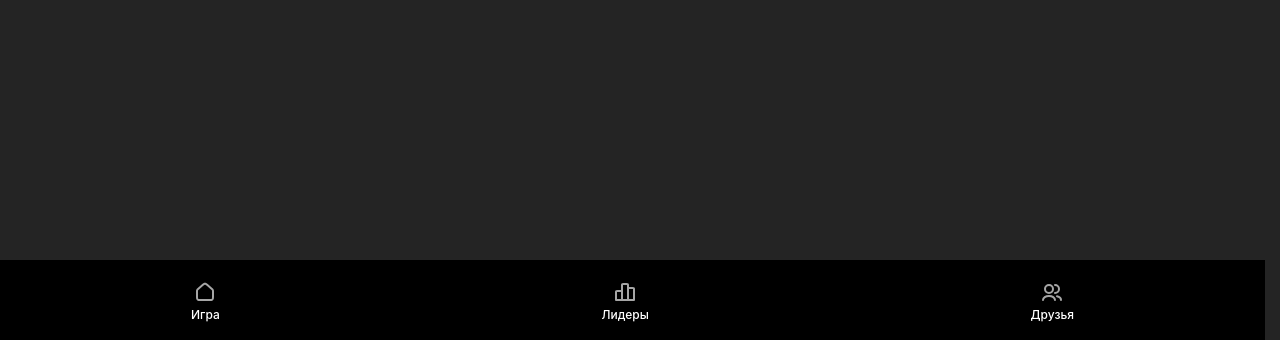
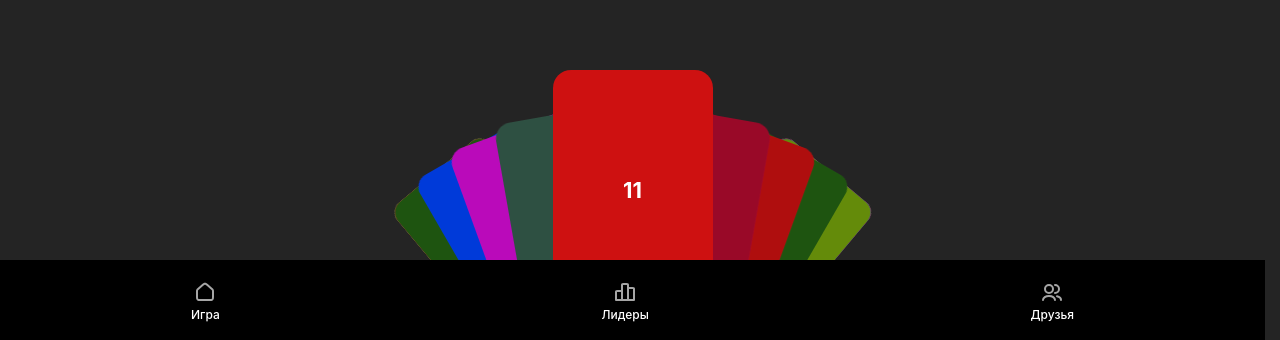
Before and after one commit to apocalipsizzz/tg-mini-app, a React (Vite) app: page / in a window 1280 px wide. Shown: the part 460-800 px from the top of the page. Built offline with nearby package versions, Linux system fonts and the light colour scheme.

Commit message:
[add] Card swiper

```diff
--- a/package.json
+++ b/package.json
@@ -14,7 +14,8 @@
     "framer-motion": "^11.3.30",
     "fs": "^0.0.1-security",
     "react": "^18.3.1",
-    "react-dom": "^18.3.1"
+    "react-dom": "^18.3.1",
+    "swiper": "^11.1.12"
   },
   "devDependencies": {
     "@eslint/js": "^9.9.0",
--- /dev/null
+++ b/src/components/CardSwiper/CardSwiper.css
@@ -0,0 +1,60 @@
+.swiper {
+  width: 160px;
+  height: 240px;
+  position: absolute;
+  bottom: 0;
+}
+
+.swiper-slide {
+  display: flex;
+  align-items: center;
+  justify-content: center;
+  border-radius: 18px;
+  font-size: 22px;
+  font-weight: bold;
+  color: #fff;
+}
+
+.swiper-slide-active {
+  translate: 0 -30px;
+}
+
+.swiper-slide:nth-child(1n) {
+  background-color: rgb(206, 17, 17);
+}
+
+.swiper-slide:nth-child(2n) {
+  background-color: rgb(0, 140, 255);
+}
+
+.swiper-slide:nth-child(3n) {
+  background-color: rgb(10, 184, 111);
+}
+
+.swiper-slide:nth-child(4n) {
+  background-color: rgb(211, 122, 7);
+}
+
+.swiper-slide:nth-child(5n) {
+  background-color: rgb(118, 163, 12);
+}
+
+.swiper-slide:nth-child(6n) {
+  background-color: rgb(180, 10, 47);
+}
+
+.swiper-slide:nth-child(7n) {
+  background-color: rgb(35, 99, 19);
+}
+
+.swiper-slide:nth-child(8n) {
+  background-color: rgb(0, 68, 255);
+}
+
+.swiper-slide:nth-child(9n) {
+  background-color: rgb(218, 12, 218);
+}
+
+.swiper-slide:nth-child(10n) {
+  background-color: rgb(54, 94, 77);
+}
--- /dev/null
+++ b/src/components/CardSwiper/CardSwiper.tsx
@@ -0,0 +1,40 @@
+import React from "react";
+import { cardData } from "../../localData/cardData";
+// Import Swiper React components
+import { Swiper, SwiperSlide } from "swiper/react";
+import { EffectCards } from "swiper/modules";
+import "swiper/css";
+import "swiper/css/effect-cards";
+import "./CardSwiper.css";
+
+export const CardSwiper = () => {
+  const initialPosition = Math.round(cardData.length / 2);
+
+  const handleSlideChange = (swiper: { slides: any; activeIndex: number }) => {
+    console.log("slide change", swiper.activeIndex + 1);
+    console.log("swiper", swiper);
+    const selectedSlide = swiper.slides[swiper.activeIndex];
+    console.log("selectedSlide", selectedSlide);
+  };
+
+  return (
+    <>
+      <Swiper
+        effect={"cards"}
+        cardsEffect={{
+          perSlideOffset: 20, // Space between cards in px
+          perSlideRotate: 10, // Rotation of cards in degrees
+        }}
+        grabCursor={true}
+        initialSlide={initialPosition}
+        modules={[EffectCards]}
+        className="mySwiper"
+        onSlideChange={handleSlideChange}
+      >
+        {cardData.map((card) => {
+          return <SwiperSlide key={card.id}>{card.id}</SwiperSlide>;
+        })}
+      </Swiper>
+    </>
+  );
+};
--- /dev/null
+++ b/src/localData/cardData.ts
@@ -0,0 +1,82 @@
+export const cardData = [
+  {
+    id: "1",
+    url: "https://images.unsplash.com/photo-1542291026-7eec264c27ff?q=80&w=2370&auto=format&fit=crop&ixlib=rb-4.0.3&ixid=M3wxMjA3fDB8MHxwaG90by1wYWdlfHx8fGVufDB8fHx8fA%3D%3D",
+  },
+  {
+    id: "2",
+    url: "https://images.unsplash.com/photo-1512374382149-233c42b6a83b?q=80&w=2235&auto=format&fit=crop&ixlib=rb-4.0.3&ixid=M3wxMjA3fDB8MHxwaG90by1wYWdlfHx8fGVufDB8fHx8fA%3D%3D",
+  },
+  {
+    id: "3",
+    url: "https://images.unsplash.com/photo-1539185441755-769473a23570?q=80&w=2342&auto=format&fit=crop&ixlib=rb-4.0.3&ixid=M3wxMjA3fDB8MHxwaG90by1wYWdlfHx8fGVufDB8fHx8fA%3D%3D",
+  },
+  {
+    id: "4",
+    url: "https://images.unsplash.com/photo-1549298916-b41d501d3772?q=80&w=2224&auto=format&fit=crop&ixlib=rb-4.0.3&ixid=M3wxMjA3fDB8MHxwaG90by1wYWdlfHx8fGVufDB8fHx8fA%3D%3D",
+  },
+  {
+    id: "5",
+    url: "https://images.unsplash.com/photo-1516478177764-9fe5bd7e9717?q=80&w=2340&auto=format&fit=crop&ixlib=rb-4.0.3&ixid=M3wxMjA3fDB8MHxwaG90by1wYWdlfHx8fGVufDB8fHx8fA%3D%3D",
+  },
+  {
+    id: "6",
+    url: "https://images.unsplash.com/photo-1570464197285-9949814674a7?q=80&w=2273&auto=format&fit=crop&ixlib=rb-4.0.3&ixid=M3wxMjA3fDB8MHxwaG90by1wYWdlfHx8fGVufDB8fHx8fA%3D%3D",
+  },
+  {
+    id: "7",
+    url: "https://images.unsplash.com/photo-1578608712688-36b5be8823dc?q=80&w=2187&auto=format&fit=crop&ixlib=rb-4.0.3&ixid=M3wxMjA3fDB8MHxwaG90by1wYWdlfHx8fGVufDB8fHx8fA%3D%3D",
+  },
+  {
+    id: "8",
+    url: "https://images.unsplash.com/photo-1505784045224-1247b2b29cf3?q=80&w=2340&auto=format&fit=crop&ixlib=rb-4.0.3&ixid=M3wxMjA3fDB8MHxwaG90by1wYWdlfHx8fGVufDB8fHx8fA%3D%3D",
+  },
+  {
+    id: "9",
+    url: "https://images.unsplash.com/photo-1542291026-7eec264c27ff?q=80&w=2370&auto=format&fit=crop&ixlib=rb-4.0.3&ixid=M3wxMjA3fDB8MHxwaG90by1wYWdlfHx8fGVufDB8fHx8fA%3D%3D",
+  },
+  {
+    id: "10",
+    url: "https://images.unsplash.com/photo-1512374382149-233c42b6a83b?q=80&w=2235&auto=format&fit=crop&ixlib=rb-4.0.3&ixid=M3wxMjA3fDB8MHxwaG90by1wYWdlfHx8fGVufDB8fHx8fA%3D%3D",
+  },
+  {
+    id: "11",
+    url: "https://images.unsplash.com/photo-1539185441755-769473a23570?q=80&w=2342&auto=format&fit=crop&ixlib=rb-4.0.3&ixid=M3wxMjA3fDB8MHxwaG90by1wYWdlfHx8fGVufDB8fHx8fA%3D%3D",
+  },
+  {
+    id: "12",
+    url: "https://images.unsplash.com/photo-1549298916-b41d501d3772?q=80&w=2224&auto=format&fit=crop&ixlib=rb-4.0.3&ixid=M3wxMjA3fDB8MHxwaG90by1wYWdlfHx8fGVufDB8fHx8fA%3D%3D",
+  },
+  {
+    id: "13",
+    url: "https://images.unsplash.com/photo-1516478177764-9fe5bd7e9717?q=80&w=2340&auto=format&fit=crop&ixlib=rb-4.0.3&ixid=M3wxMjA3fDB8MHxwaG90by1wYWdlfHx8fGVufDB8fHx8fA%3D%3D",
+  },
+  {
+    id: "14",
+    url: "https://images.unsplash.com/photo-1570464197285-9949814674a7?q=80&w=2273&auto=format&fit=crop&ixlib=rb-4.0.3&ixid=M3wxMjA3fDB8MHxwaG90by1wYWdlfHx8fGVufDB8fHx8fA%3D%3D",
+  },
+  {
+    id: "15",
+    url: "https://images.unsplash.com/photo-1578608712688-36b5be8823dc?q=80&w=2187&auto=format&fit=crop&ixlib=rb-4.0.3&ixid=M3wxMjA3fDB8MHxwaG90by1wYWdlfHx8fGVufDB8fHx8fA%3D%3D",
+  },
+  {
+    id: "16",
+    url: "https://images.unsplash.com/photo-1505784045224-1247b2b29cf3?q=80&w=2340&auto=format&fit=crop&ixlib=rb-4.0.3&ixid=M3wxMjA3fDB8MHxwaG90by1wYWdlfHx8fGVufDB8fHx8fA%3D%3D",
+  },
+  {
+    id: "17",
+    url: "https://images.unsplash.com/photo-1516478177764-9fe5bd7e9717?q=80&w=2340&auto=format&fit=crop&ixlib=rb-4.0.3&ixid=M3wxMjA3fDB8MHxwaG90by1wYWdlfHx8fGVufDB8fHx8fA%3D%3D",
+  },
+  {
+    id: "18",
+    url: "https://images.unsplash.com/photo-1570464197285-9949814674a7?q=80&w=2273&auto=format&fit=crop&ixlib=rb-4.0.3&ixid=M3wxMjA3fDB8MHxwaG90by1wYWdlfHx8fGVufDB8fHx8fA%3D%3D",
+  },
+  {
+    id: "19",
+    url: "https://images.unsplash.com/photo-1578608712688-36b5be8823dc?q=80&w=2187&auto=format&fit=crop&ixlib=rb-4.0.3&ixid=M3wxMjA3fDB8MHxwaG90by1wYWdlfHx8fGVufDB8fHx8fA%3D%3D",
+  },
+  {
+    id: "20",
+    url: "https://images.unsplash.com/photo-1505784045224-1247b2b29cf3?q=80&w=2340&auto=format&fit=crop&ixlib=rb-4.0.3&ixid=M3wxMjA3fDB8MHxwaG90by1wYWdlfHx8fGVufDB8fHx8fA%3D%3D",
+  },
+];
--- a/src/main.tsx
+++ b/src/main.tsx
@@ -1,13 +1,15 @@
 import { StrictMode } from "react";
 import { createRoot } from "react-dom/client";
-import { TarotWheel } from "./components/TarotWheel/TarotWheel";
+// import { TarotWheel } from "./components/TarotWheel/TarotWheel";
 import { Navigation } from "./components/Navigation/Navigation";
+import { CardSwiper } from "./components/CardSwiper/CardSwiper";
 import "./index.css";
 
 createRoot(document.getElementById("root")!).render(
   <StrictMode>
     <div className="wrapper">
-      <TarotWheel />
+      {/* <TarotWheel /> */}
+      <CardSwiper />
       <Navigation />
     </div>
   </StrictMode>
```
Also changed, not shown: 1 other file (tests, documents, lock files or other folders).
